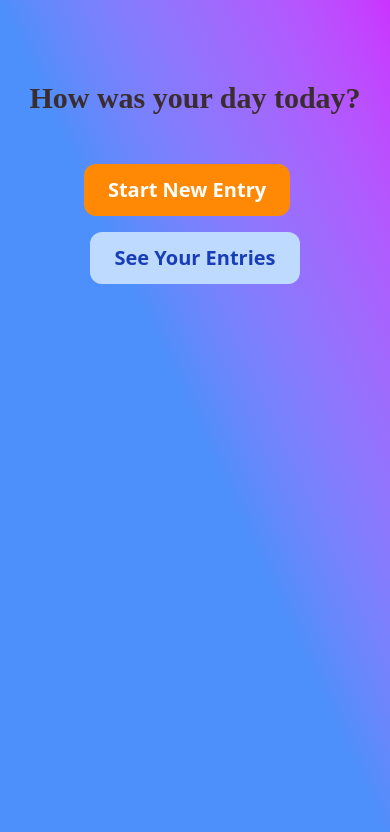
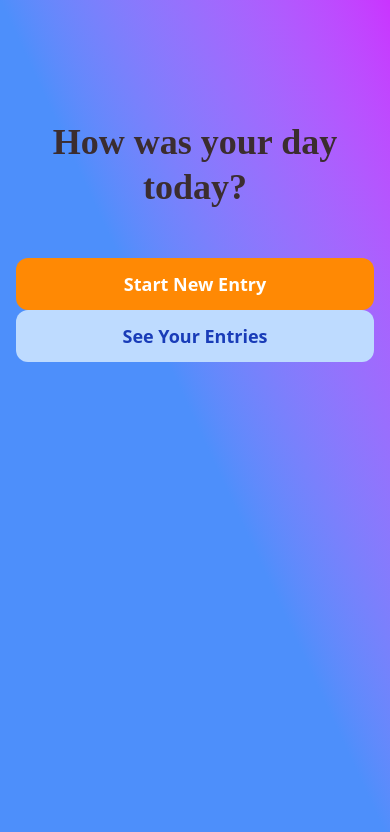
Before and after one commit to pokeerome/rate-my-day, a React (Vite) app: page / in a window 390 px wide. Both pictures are taken after a click on the button "Get started". Shown: the top 832 px of the page. Built offline with nearby package versions, Linux system fonts and the light colour scheme; a web font is replaced by a local one.

Commit message:
Improve responsiveness

```diff
--- a/src/components/Entryform.tsx
+++ b/src/components/Entryform.tsx
@@ -65,13 +65,13 @@ export default function Entryform() {
         <div className="text-center mt-12">
           <button
             onClick={() => setStep(1)}
-            className="px-6 py-3 mb-4 mr-4 bg-orange-400 text-white text-xl font-semibold rounded-xl hover:scale-105 transition-transform"
+            className="w-full sm:w-auto px-6 py-3 text-lg sm:text-xl font-semibold rounded-xl hover:scale-105 transition-transform bg-orange-400 text-white"
           >
             Start New Entry
           </button>
           <button
             onClick={() => setStep(5)}
-            className="px-6 py-3 bg-blue-200 text-blue-800 text-xl font-semibold rounded-xl hover:scale-105 transition-transform"
+            className="w-full sm:w-auto px-6 py-3 text-lg sm:text-xl font-semibold rounded-xl hover:scale-105 transition-transform bg-blue-200 text-blue-800"
           >
             See Your Entries
           </button>
--- a/src/components/Header.tsx
+++ b/src/components/Header.tsx
@@ -1,7 +1,7 @@
 export default function Header() {
   return (
-    <div className="w-full flex justify-center mt-10 px-4">
-      <h1 className="text-3xl sm:text-5xl lg:text-7xl font-Playwrite font-bold text-[#3b2d2f] text-center whitespace-nowrap">
+    <div className="w-full flex justify-center px-4 mt-20">
+      <h1 className="text-4xl sm:text-6xl md:text-7xl font-Playwrite font-bold text-[#3b2d2f] text-center leading-tight break-words">
         How was your day today?
       </h1>
     </div>
--- a/src/components/Moodpicker.tsx
+++ b/src/components/Moodpicker.tsx
@@ -5,9 +5,11 @@ type MoodPickerProps = {
 
 export default function MoodPicker({ moods, onSelect }: MoodPickerProps) {
   return (
-    <>
-      <h1 className="text-6xl mb-27 mt-20">Pick your mood today</h1>
-      <div className="flex gap-4 items-center text-8xl">
+    <div className="flex flex-col items-center w-full px-4">
+      <h1 className="text-3xl sm:text-5xl font-bold text-center mb-12 mt-16 break-words">
+        Pick your mood today
+      </h1>
+      <div className="flex flex-wrap justify-center gap-6 text-6xl sm:text-7xl">
         {moods.map((mood) => (
           <button
             key={mood.id}
@@ -18,6 +20,6 @@ export default function MoodPicker({ moods, onSelect }: MoodPickerProps) {
           </button>
         ))}
       </div>
-    </>
+    </div>
   );
 }
--- a/src/components/Productivitypicker.tsx
+++ b/src/components/Productivitypicker.tsx
@@ -12,12 +12,14 @@ export default function Productivitypicker({
   const [hoveredId, setHoveredId] = useState<string | null>(null);
 
   return (
-    <div className="flex flex-col items-center">
-      <h1 className="text-6xl mb-2 mt-20">Rate your productivity</h1>
-      <p className="text-2xl text-amber-300 h-6 mb-10 mt-6">
-        {hoveredId ? hoveredId : ""}
+    <div className="flex flex-col items-center w-full px-4">
+      <h1 className="text-3xl sm:text-5xl font-bold text-center mb-4 mt-16 break-words">
+        Rate your productivity
+      </h1>
+      <p className="text-xl sm:text-2xl text-amber-300 h-6 mb-8 mt-2 text-center">
+        {hoveredId || ""}
       </p>
-      <div className="flex gap-4 text-6xl">
+      <div className="flex flex-wrap justify-center gap-4 text-3xl sm:text-5xl">
         {productivityLevels.map((level, index) => (
           <button
             key={index}
@@ -26,7 +28,7 @@ export default function Productivitypicker({
             onMouseLeave={() => setHoveredId(null)}
             className="hover:scale-125 transition-transform duration-200 cursor-pointer"
           >
-            {level.label}
+            {level.label.repeat(index + 1)}
           </button>
         ))}
       </div>
```
